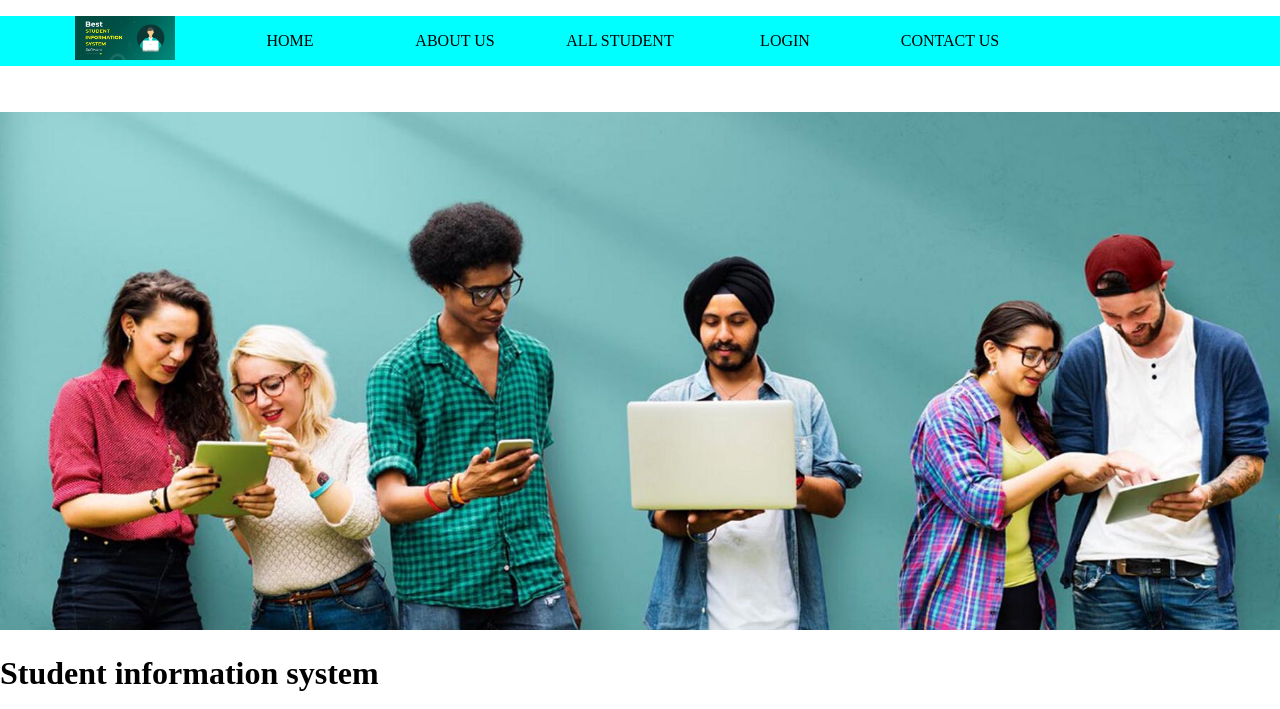
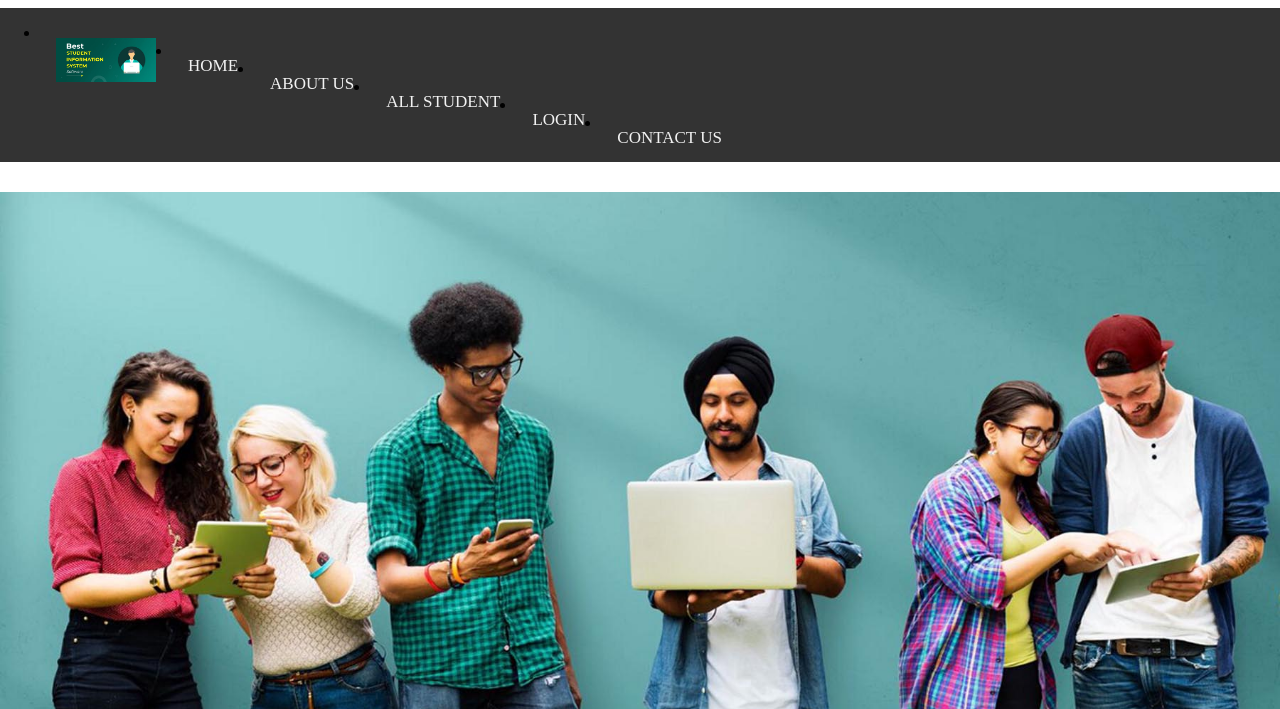
Before and after one commit to stepphase-sis/sis-with-attendance, a PHP site: page / in a window 1280 px wide. Shown: the top 709 px of the page. Run offline with PHP 8.4, Linux system fonts and the light colour scheme.

Commit message:
Update style.css

```diff
--- a/styles/style.css
+++ b/styles/style.css
@@ -5,7 +5,24 @@ body{
 	padding-left: 0px;
 	padding-right: 0px;
 }
-.menu{
+.topnav {
+  overflow: hidden;
+  background-color: #333;
+}
+.topnav a {
+  float: left;
+  display: block;
+  color: #f2f2f2;
+  text-align: center;
+  padding: 14px 16px;
+  text-decoration: none;
+  font-size: 17px;
+}
+.active {
+  background-color: #4CAF50;
+  color: white;
+}
+/* .menu{
 	width: 100%;
 	height: 50px;
 	background-color: aqua;
@@ -25,7 +42,7 @@ body{
 	color: black;
 	display: block;
 	text-decoration: none;
-}
+} */
 .logo{
 	width: 100px;
 }
```
